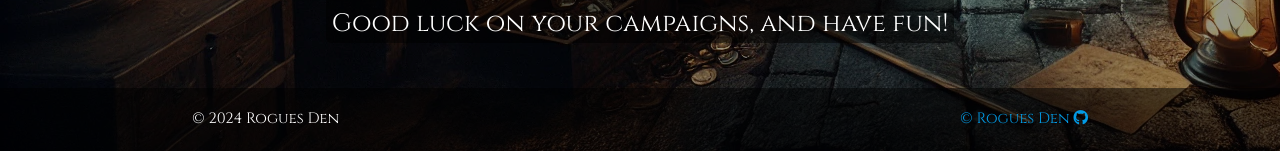
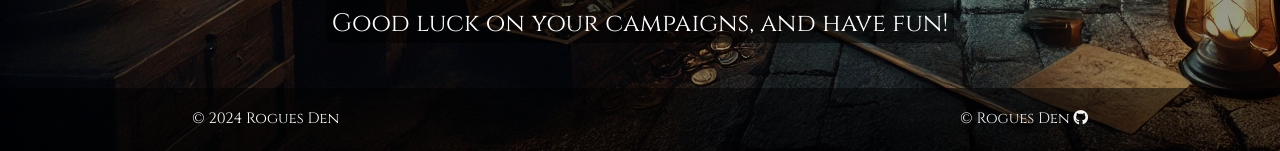
Before and after one commit to CamRaff/Milestone3-RoguesDen, a Flask app: page / in a window 1280 px wide. Shown: the part 863-1014 px from the top of the page. Run offline with Flask 2, Linux system fonts and the light colour scheme; some libraries are stand-ins or nearby versions.

Commit message:
fix to font colour in footer

```diff
--- a/rogues_den/templates/base.html
+++ b/rogues_den/templates/base.html
@@ -112,7 +112,7 @@
     <footer class="page-footer shadow">
             <div class="container">
                 © 2024 Rogues Den
-                <a class="foottext right" href="https://github.com/CamRaff/Milestone3-RoguesDen" aria-label="GitHub link" target="_blank">&copy; Rogues Den <i class="fa-brands fa-github"></i></a>
+                <a class="foottext grey-text text-lighten-4 right" href="https://github.com/CamRaff/Milestone3-RoguesDen" aria-label="GitHub link" target="_blank">&copy; Rogues Den <i class="fa-brands fa-github"></i></a>
             </div>
     </footer>
 
```
